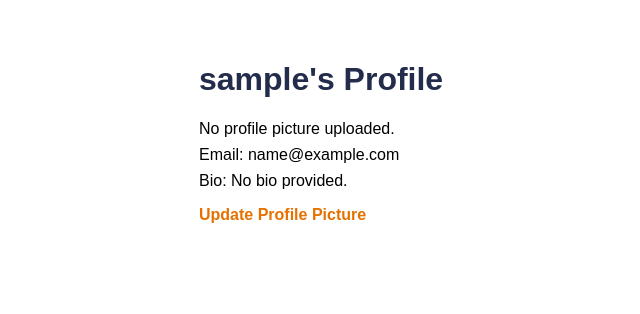
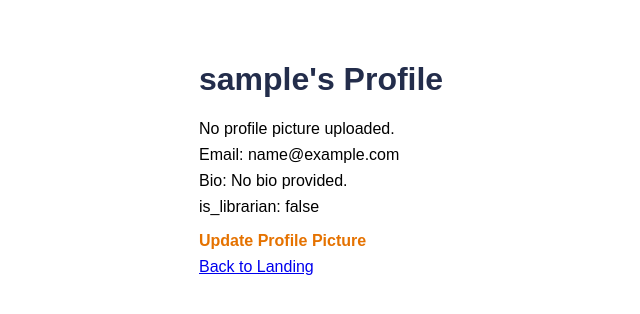
Before and after one commit to KabirSuri/music-instrument-lending-app, a Django app: page /profile/ in a window 1280 px wide. Shown: the top 314 px of the page, without its empty margins (141-781 px from the left). Run offline with Django 5.2, Linux system fonts and the light colour scheme; the visitor is signed in with stand-in values (Sample User, id 1).

Commit message:
Implemented profile-landing backlink. Is_librarian variable incorrectly set on login; backlink always leads to patron-landing until fixed

```diff
--- a/mysite/models.py
+++ b/mysite/models.py
@@ -37,8 +37,17 @@ def populate_profile(request, user, **kwargs):
         if 'picture' in user_data:
             user.profile.profile_picture = user_data['picture']
 
-        # Save the updated profile
-        user.profile.save()
+    # set librarian variable on librarian logins
+    # role setting didnt work
+    # intermediary view didnt work
+    next_url = request.GET.get('next', '')
+    if next_url.startswith('/librarian-landing'):
+        user.profile.is_librarian = True
+    else:
+        user.profile.is_librarian = False
+
+    # Save the updated profile
+    user.profile.save()
 
 # Maybe unneeded, unclear if we will ever have >1 library https://s25.cs3240.org/project.html#libraries
 class Library(models.Model):
--- a/mysite/views.py
+++ b/mysite/views.py
@@ -1,5 +1,7 @@
 from django.shortcuts import render, redirect
 from django.contrib.auth.decorators import login_required
+from django.urls import reverse
+from allauth.socialaccount.providers.google.views import oauth2_login
 from .models import Item, ItemImage
 
 def login_view(request):
--- a/templates/patron_profile.html
+++ b/templates/patron_profile.html
@@ -23,10 +23,21 @@
     {% endif %}
     <p>Email: {{ request.user.email }}</p>
     <p>Bio: {{ profile.bio|default:"No bio provided." }}</p>
+    {% if profile.is_librarian %}
+      <p>is_librarian: true<p>
+    {% else %}
+      <p>is_librarian: false<p>
+    {% endif %}
+
 
     <div class="actions">
       <a href="{% url 'image_upload' %}">Update Profile Picture</a>
     </div>
+
+    <div class="backlink">
+      <p><a href="{% url 'patron-landing' %}">Back to Landing</p>
+    </div>
+
   </div>
 </body>
 </html>
```
Also changed, not shown: templates/librarian_profile.html (+9 -0 lines), templates/patron-landing.html (+4 -4 lines), templates/login.html (line endings or trailing spaces), 1 other file.
